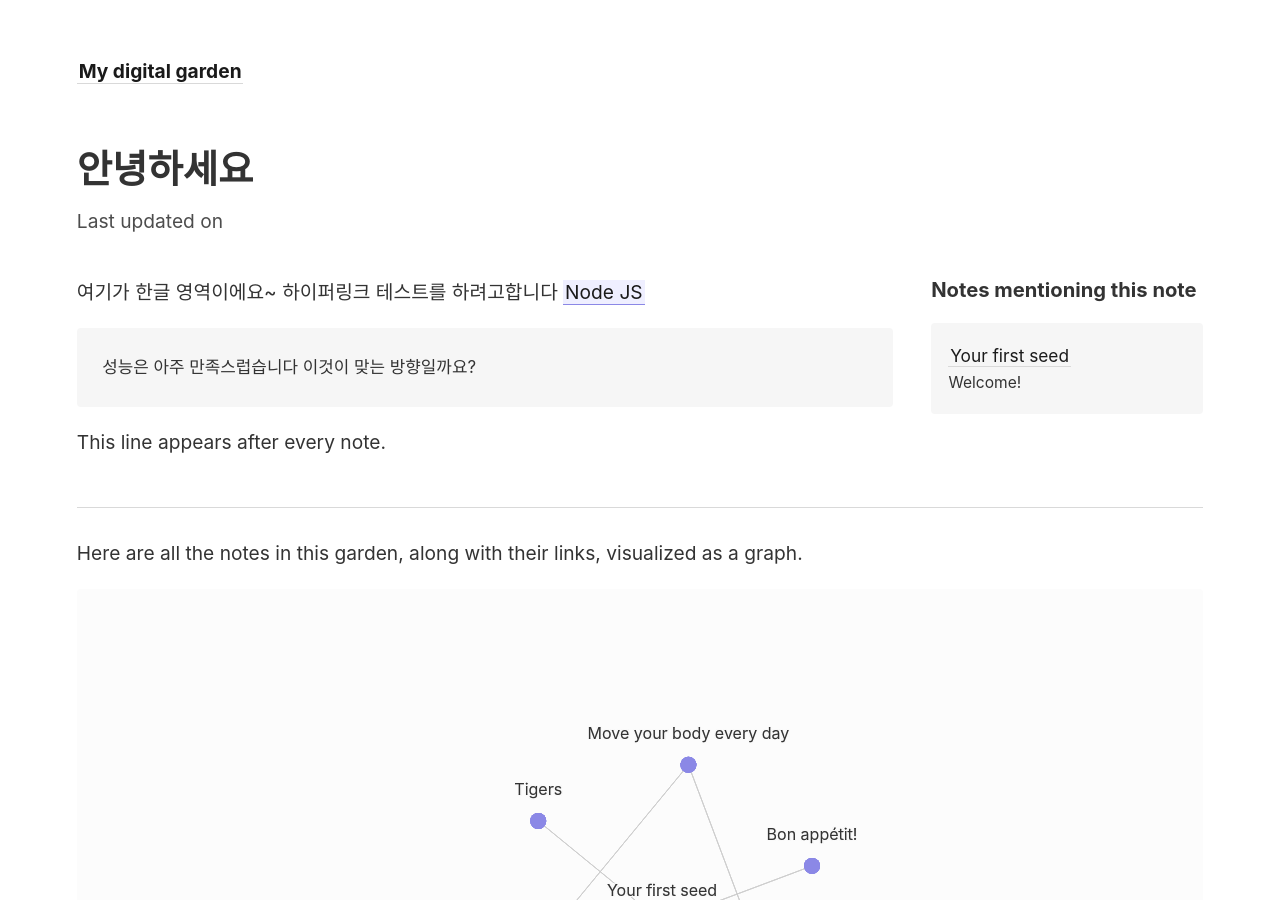
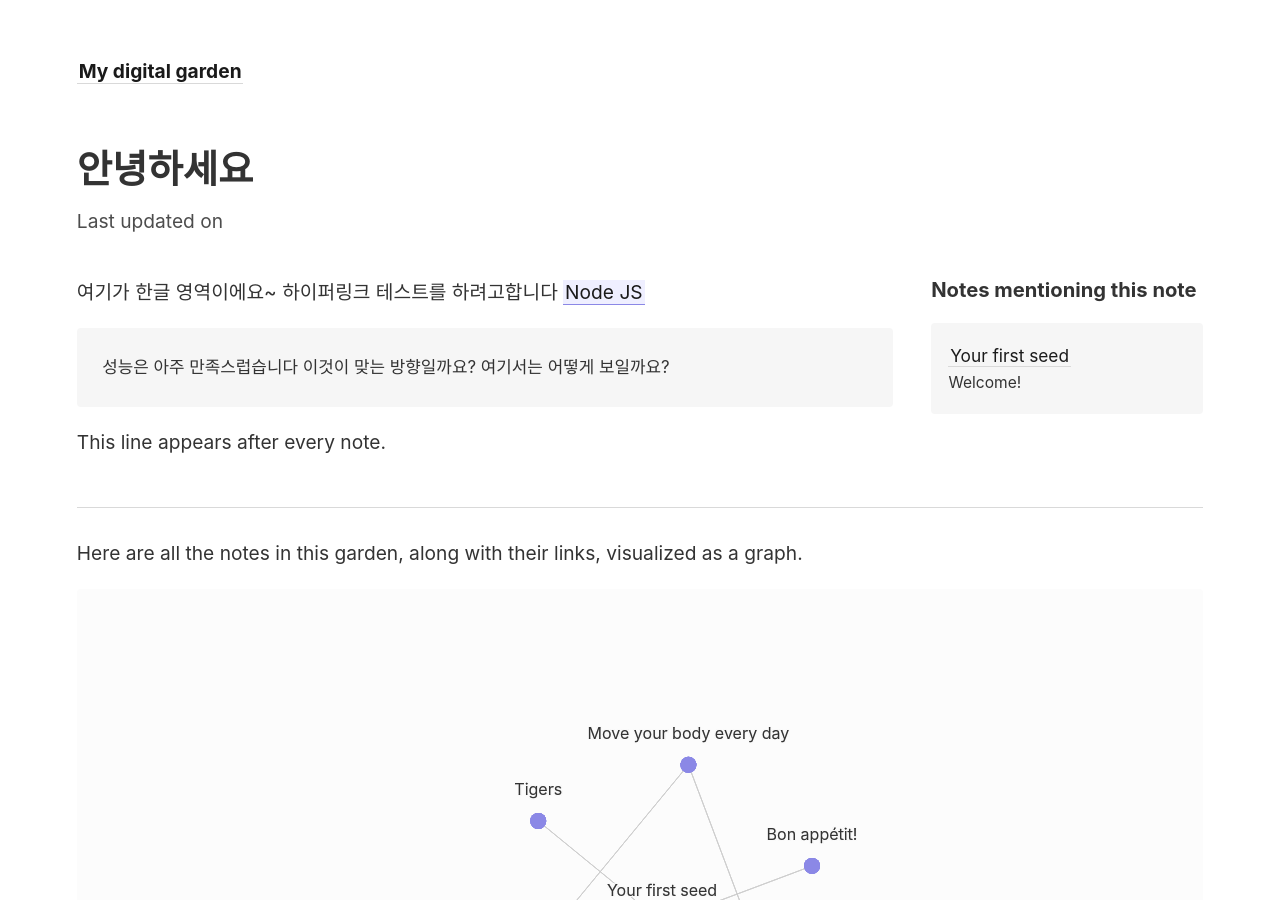
Before and after one commit to aslut00/digital_garden, a Jekyll site: the page built from _notes/안녕하세요.md, in a window 1280 px wide and 900 px high. Built offline with Jekyll 4.4.1, drawn with Linux system fonts in a browser that asks for light colours.

Commit message:
commit md file

```diff
--- a/_notes/안녕하세요.md
+++ b/_notes/안녕하세요.md
@@ -7,3 +7,4 @@ title: 안녕하세요
 
 > 성능은 아주 만족스럽습니다
 > 이것이 맞는 방향일까요?
+> 여기서는 어떻게 보일까요?
```
